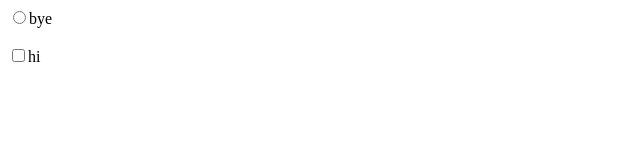
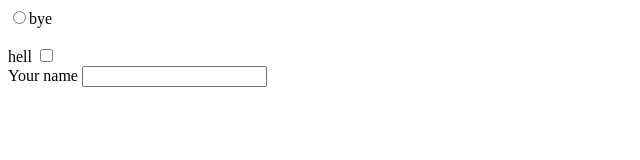
Before and after one commit to ansu555/webdev_-practises, a plain HTML site: page Practice/lable/index.html in a window 1280 px wide. Shown: the whole page, without its empty margins (0-640 px from the left). Drawn offline with Linux system fonts and the light colour scheme.

Commit message:
Improve label structure and add new input field for user name

```diff
--- a/Practice/lable/index.html
+++ b/Practice/lable/index.html
@@ -4,5 +4,11 @@
 <br>
 <br>
 <lable for="hello">
-    <input type="checkbox" name="hi" id="hello">hi
+    hell
+    <input type="checkbox" name="hi" id="hello">
 </lable>
+<br>
+<label class="large-label" for="your-name">
+    Your name
+    <input id="your-name" name="your-name" type="text" />
+  </label>
```
